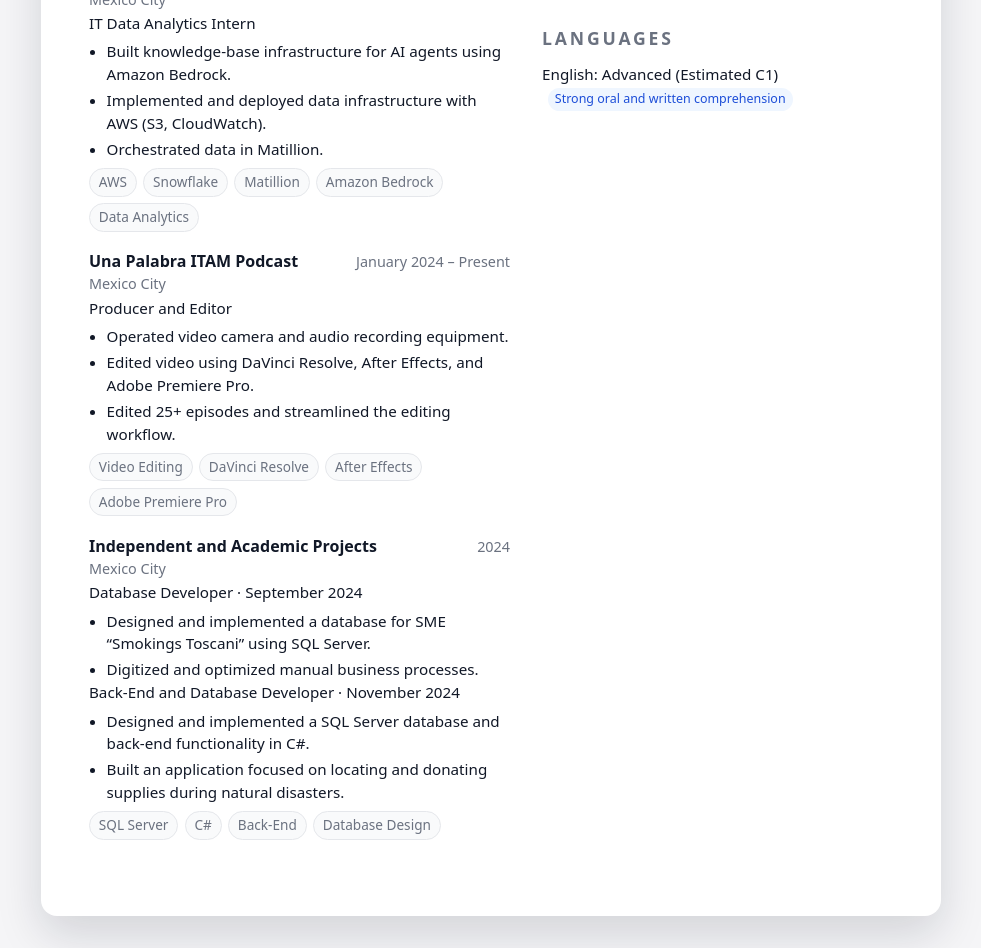
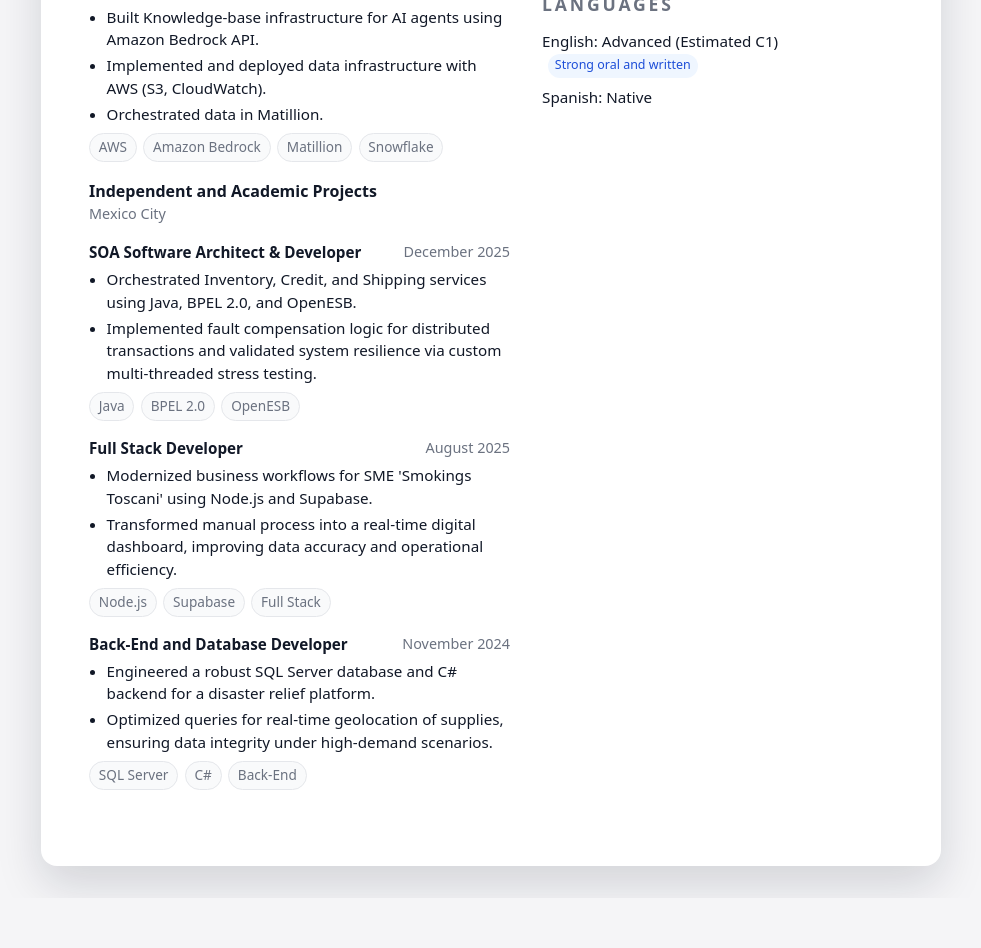
Before and after one commit to BrunoSaurio7/BrunoSaurio7.github.io, a plain HTML site: page index.html in a window 1280 px wide. Shown: the part 641-1589 px from the top of the page, without its empty margins (149-1130 px from the left). After the commit the page ends 1539 px from the top, so only its background shows below. Drawn offline with Linux system fonts and the light colour scheme.

Commit message:
Revise CV structure and update content
Updated the CV with new sections for skills and languages, added GitHub link, and revised professional experience details.

```diff
--- a/index.html
+++ b/index.html
@@ -138,6 +138,22 @@
       color: var(--text-main);
     }
 
+    .item-sub-role {
+      font-size: 0.95rem;
+      font-weight: 600;
+      margin-top: 1rem;
+      margin-bottom: 0.25rem;
+      color: var(--text-main);
+      display: flex;
+      justify-content: space-between;
+    }
+
+    .item-sub-date {
+        font-weight: 400;
+        font-size: 0.9rem;
+        color: var(--text-muted);
+    }
+
     ul {
       list-style: disc;
       padding-left: 1.1rem;
@@ -190,6 +206,7 @@
 
     .language-level {
       font-size: 0.95rem;
+      margin-bottom: 0.5rem;
     }
 
     .pill {
@@ -214,14 +231,19 @@
         <span>
           <strong>LinkedIn:</strong>
           <a href="https://www.linkedin.com/in/bruno-daniel-p%C3%A9rez-vargas-18120928b" target="_blank" rel="noopener noreferrer">
-            linkedin.com/in/bruno-daniel-pérez-vargas-18120928b
+            Profile
+          </a>
+        </span>
+         <span>
+          <strong>GitHub:</strong>
+          <a href="#" target="_blank" rel="noopener noreferrer">
+            Profile
           </a>
         </span>
       </div>
     </header>
 
     <main>
-      <!-- Columna izquierda -->
       <div>
         <section id="education">
           <h2>Education</h2>
@@ -259,38 +281,15 @@
             </div>
             <div class="item-role">IT Data Analytics Intern</div>
             <ul>
-              <li>Built knowledge-base infrastructure for AI agents using Amazon Bedrock.</li>
+              <li>Built Knowledge-base infrastructure for AI agents using Amazon Bedrock API.</li>
               <li>Implemented and deployed data infrastructure with AWS (S3, CloudWatch).</li>
               <li>Orchestrated data in Matillion.</li>
             </ul>
             <div class="tags">
               <span class="tag">AWS</span>
+              <span class="tag">Amazon Bedrock</span>
+              <span class="tag">Matillion</span>
               <span class="tag">Snowflake</span>
-              <span class="tag">Matillion</span>
-              <span class="tag">Amazon Bedrock</span>
-              <span class="tag">Data Analytics</span>
-            </div>
-          </div>
-
-          <div class="item">
-            <div class="item-header">
-              <div>
-                <div class="item-title">Una Palabra ITAM Podcast</div>
-                <div class="item-location">Mexico City</div>
-              </div>
-              <div class="item-date">January 2024 – Present</div>
-            </div>
-            <div class="item-role">Producer and Editor</div>
-            <ul>
-              <li>Operated video camera and audio recording equipment.</li>
-              <li>Edited video using DaVinci Resolve, After Effects, and Adobe Premiere Pro.</li>
-              <li>Edited 25+ episodes and streamlined the editing workflow.</li>
-            </ul>
-            <div class="tags">
-              <span class="tag">Video Editing</span>
-              <span class="tag">DaVinci Resolve</span>
-              <span class="tag">After Effects</span>
-              <span class="tag">Adobe Premiere Pro</span>
             </div>
           </div>
 
@@ -300,31 +299,53 @@
                 <div class="item-title">Independent and Academic Projects</div>
                 <div class="item-location">Mexico City</div>
               </div>
-              <div class="item-date">2024</div>
+              </div>
+
+            <div class="item-sub-role">
+                SOA Software Architect & Developer
+                <span class="item-sub-date">December 2025</span>
+            </div>
+            <ul>
+              <li>Orchestrated Inventory, Credit, and Shipping services using Java, BPEL 2.0, and OpenESB.</li>
+              <li>Implemented fault compensation logic for distributed transactions and validated system resilience via custom multi-threaded stress testing.</li>
+            </ul>
+             <div class="tags">
+              <span class="tag">Java</span>
+              <span class="tag">BPEL 2.0</span>
+              <span class="tag">OpenESB</span>
             </div>
 
-            <div class="item-role">Database Developer · September 2024</div>
+            <div class="item-sub-role">
+                Full Stack Developer
+                <span class="item-sub-date">August 2025</span>
+            </div>
             <ul>
-              <li>Designed and implemented a database for SME “Smokings Toscani” using SQL Server.</li>
-              <li>Digitized and optimized manual business processes.</li>
+              <li>Modernized business workflows for SME 'Smokings Toscani' using Node.js and Supabase.</li>
+              <li>Transformed manual process into a real-time digital dashboard, improving data accuracy and operational efficiency.</li>
             </ul>
+             <div class="tags">
+              <span class="tag">Node.js</span>
+              <span class="tag">Supabase</span>
+              <span class="tag">Full Stack</span>
+            </div>
 
-            <div class="item-role">Back-End and Database Developer · November 2024</div>
+            <div class="item-sub-role">
+                Back-End and Database Developer
+                <span class="item-sub-date">November 2024</span>
+            </div>
             <ul>
-              <li>Designed and implemented a SQL Server database and back-end functionality in C#.</li>
-              <li>Built an application focused on locating and donating supplies during natural disasters.</li>
+              <li>Engineered a robust SQL Server database and C# backend for a disaster relief platform.</li>
+              <li>Optimized queries for real-time geolocation of supplies, ensuring data integrity under high-demand scenarios.</li>
             </ul>
             <div class="tags">
               <span class="tag">SQL Server</span>
               <span class="tag">C#</span>
               <span class="tag">Back-End</span>
-              <span class="tag">Database Design</span>
             </div>
           </div>
         </section>
       </div>
 
-      <!-- Columna derecha -->
       <div>
         <section id="skills">
           <h2>Technical Skills</h2>
@@ -333,23 +354,24 @@
               <div class="skill-block-title">Programming Languages</div>
               <div class="skill-list">
                 Python<br />
-                SQL (PostgreSQL, SQL Server)<br />
+                SQL<br />
                 Java<br />
                 C#<br />
+                C++<br />
+                Node.js<br />
                 Matlab
               </div>
             </div>
             <div>
               <div class="skill-block-title">Tools &amp; Technologies</div>
               <div class="skill-list">
+                AWS<br />
+                Snowflake<br />
+                Matillion<br />
+                OpenESB<br />
+                Supabase<br />
                 Pandas<br />
-                Microsoft Excel<br />
-                Databases<br />
-                Web Development<br />
-                Data Analysis<br />
-                UX Design<br />
-                AWS<br />
-                Snowflake
+                Excel
               </div>
             </div>
             <div>
@@ -364,10 +386,10 @@
             <div>
               <div class="skill-block-title">Other</div>
               <div class="skill-list">
-                Microsoft Office<br />
-                Visual Basic<br />
                 Agile methodologies<br />
-                Amazon Bedrock
+                Data Analysis<br />
+                UX Design<br />
+                Data orchestration
               </div>
             </div>
           </div>
@@ -378,7 +400,10 @@
           <div class="item">
             <div class="language-level">
               English: Advanced (Estimated C1)
-              <span class="pill">Strong oral and written comprehension</span>
+              <span class="pill">Strong oral and written</span>
+            </div>
+             <div class="language-level">
+              Spanish: Native
             </div>
           </div>
         </section>
```
